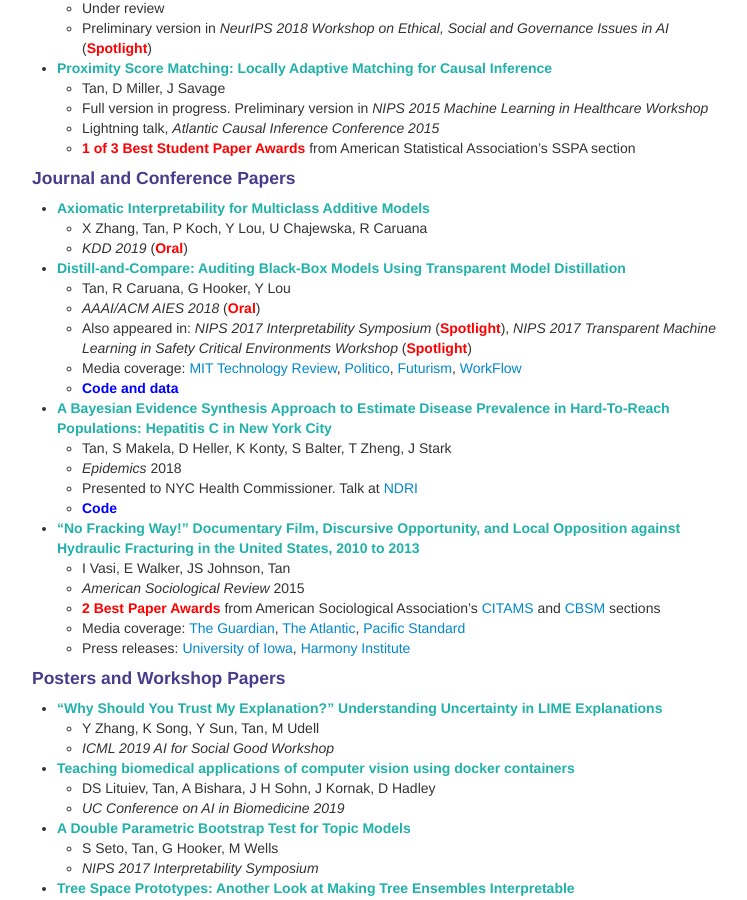
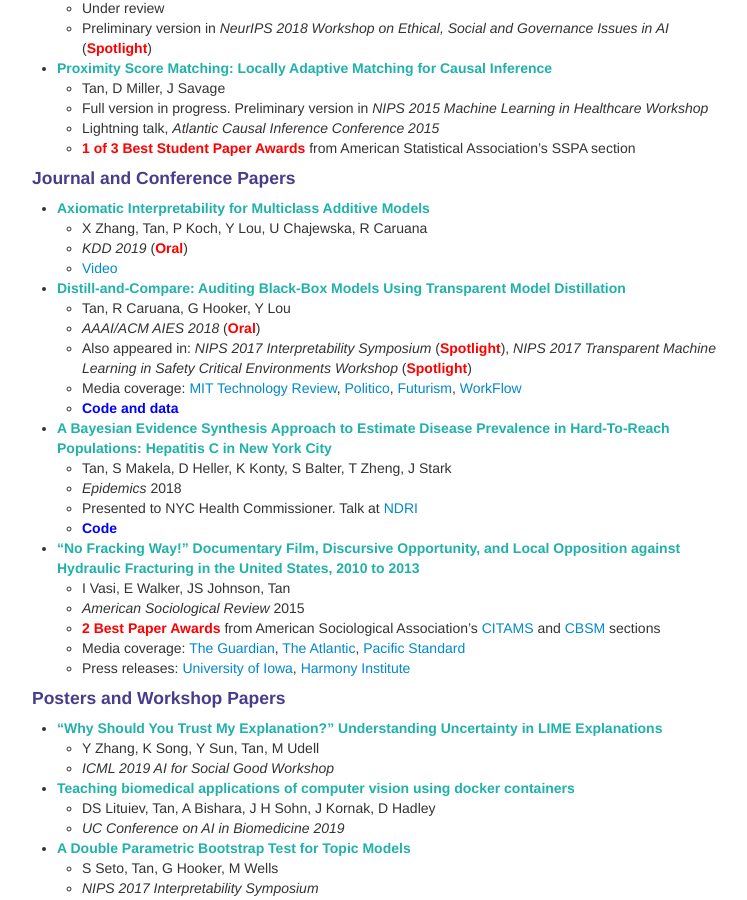
Before and after one commit to shftan/shftan.github.io, a Jekyll site: the page built from index.md, in a window 1280 px wide and 900 px high, scrolled down 1063 px. Shown: the whole window, without its empty margins (258-1005 px from the left). Built offline with Jekyll 4.4.1, drawn with Linux system fonts in a browser that asks for light colours.

Commit message:
Update index.md

```diff
--- a/index.md
+++ b/index.md
@@ -65,6 +65,7 @@ For older news, click <a class="paper" href="oldernews.html">here</a>.
 - <a class="paper" href="https://arxiv.org/abs/1810.09092">Axiomatic Interpretability for Multiclass Additive Models</a>
    - X Zhang, Tan, P Koch, Y Lou, U Chajewska, R Caruana
    - _KDD 2019_ (<span class="highlight">Oral</span>)
+   - [Video](https://drive.google.com/file/d/14ECmVDOfW0kOBra68ZSHoeSq8nGdePF5/view?usp=sharing)
 - <a class="paper" href="https://arxiv.org/abs/1710.06169">Distill-and-Compare: Auditing Black-Box Models Using Transparent Model Distillation</a>
    - Tan, R Caruana, G Hooker, Y Lou
    - _AAAI/ACM AIES 2018_ (<span class="highlight">Oral</span>)
```
